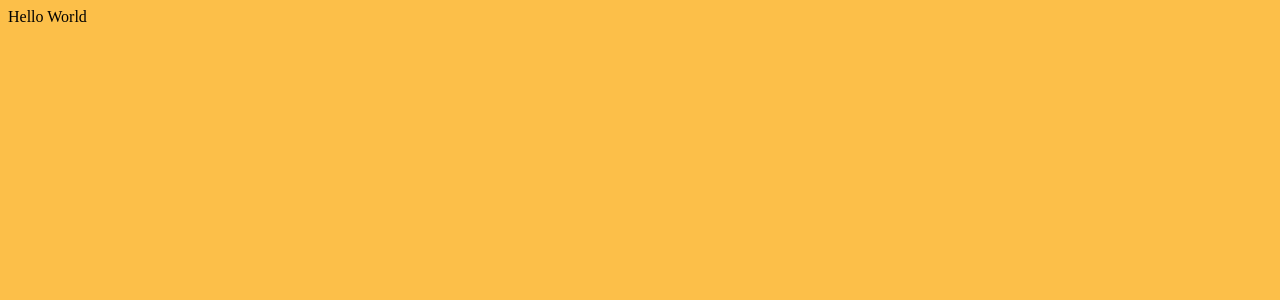
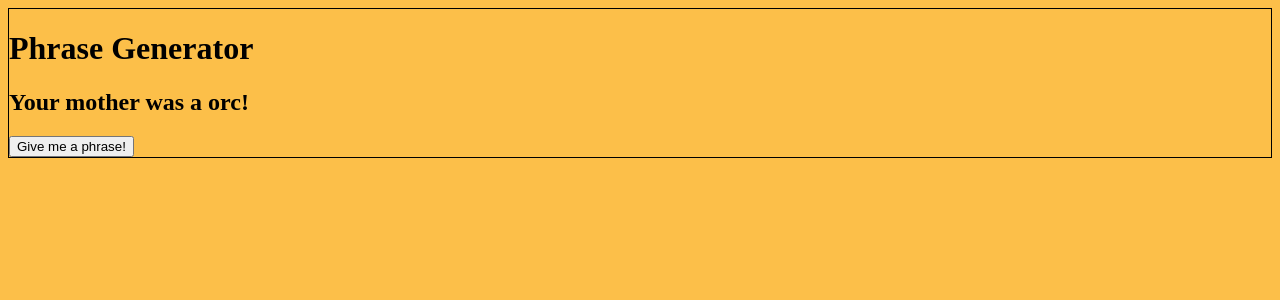
Before and after one commit to chmelan/phrase-smith, a React (Create React App) app: page / in a window 1280 px wide. Shown: the top 300 px of the page. Built offline with nearby package versions, Linux system fonts and the light colour scheme.

Commit message:
added basic phrase generation functionality

```diff
--- a/src/components/App.js
+++ b/src/components/App.js
@@ -1,8 +1,30 @@
-import React from 'react';
+import React, { useState } from 'react';
 import '../index.css';
+import samplePhrases from '../samplePhrases';
+import PhraseGenerator from './PhraseGenerator';
 
-function App() {
-  return <div className="App">Hello World</div>;
+class App extends React.Component {
+  constructor(props) {
+    super(props);
+    this.state = {
+      phrases: samplePhrases,
+      currentPhrase: 'Your mother was a orc!',
+    };
+  }
+  updateCurrentPhrase = (newPhrase) => {
+    this.setState({ currentPhrase: newPhrase });
+  };
+  render() {
+    return (
+      <div>
+        <PhraseGenerator
+          phrases={this.state.phrases}
+          currentPhrase={this.state.currentPhrase}
+          updateCurrentPhrase={this.updateCurrentPhrase}
+        />
+      </div>
+    );
+  }
 }
 
 export default App;
--- /dev/null
+++ b/src/components/PhraseGenerator.js
@@ -0,0 +1,18 @@
+import React from 'react';
+import getRandomItemFromArray from '../helpers.js';
+
+function PhraseGenerator(props) {
+  const handleClick = () => {
+    const newPhrase = getRandomItemFromArray(props.phrases).phrase;
+    props.updateCurrentPhrase(newPhrase);
+  };
+  return (
+    <div className="phraseGeneratorContainer">
+      <h1>Phrase Generator</h1>
+      <h2>{props.currentPhrase}</h2>
+      <button onClick={handleClick}>Give me a phrase!</button>
+    </div>
+  );
+}
+
+export default PhraseGenerator;
--- /dev/null
+++ b/src/helpers.js
@@ -0,0 +1,5 @@
+function getRandomItemFromArray(array) {
+  return array[Math.floor(Math.random() * (array.length - 1))];
+}
+
+export default getRandomItemFromArray;
--- a/src/index.css
+++ b/src/index.css
@@ -1,3 +1,6 @@
 body {
   background-color: #fcbf49;
 }
+.phraseGeneratorContainer {
+  border: 1px solid black;
+}
--- a/src/phrases.js
+++ b/src/samplePhrases.js
@@ -1,4 +1,4 @@
-const phrases = [
+const samplePhrases = [
   {
     phrase: 'By my beard!',
     tags: ['dwarf', 'warrior', 'barbarian'],
@@ -25,4 +25,4 @@ const phrases = [
   },
 ];
 
-export default phrases;
+export default samplePhrases;
```
